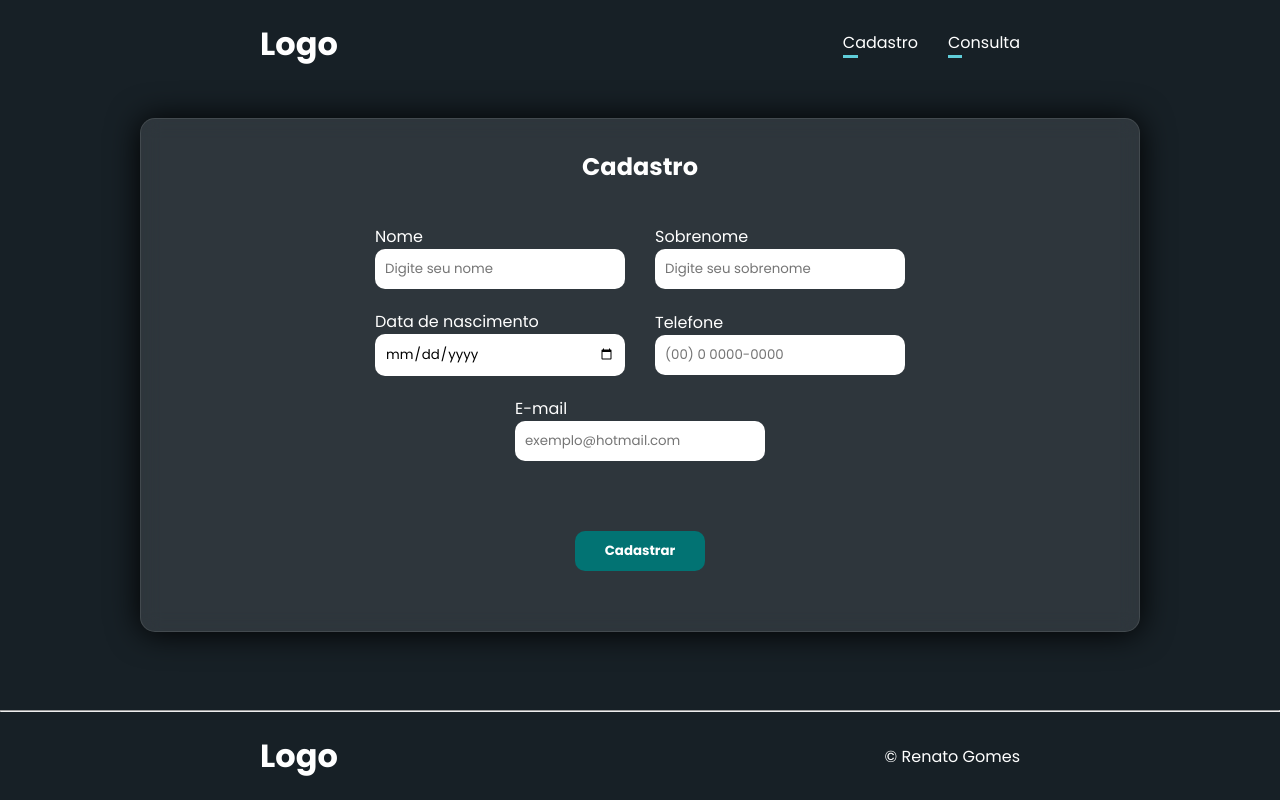
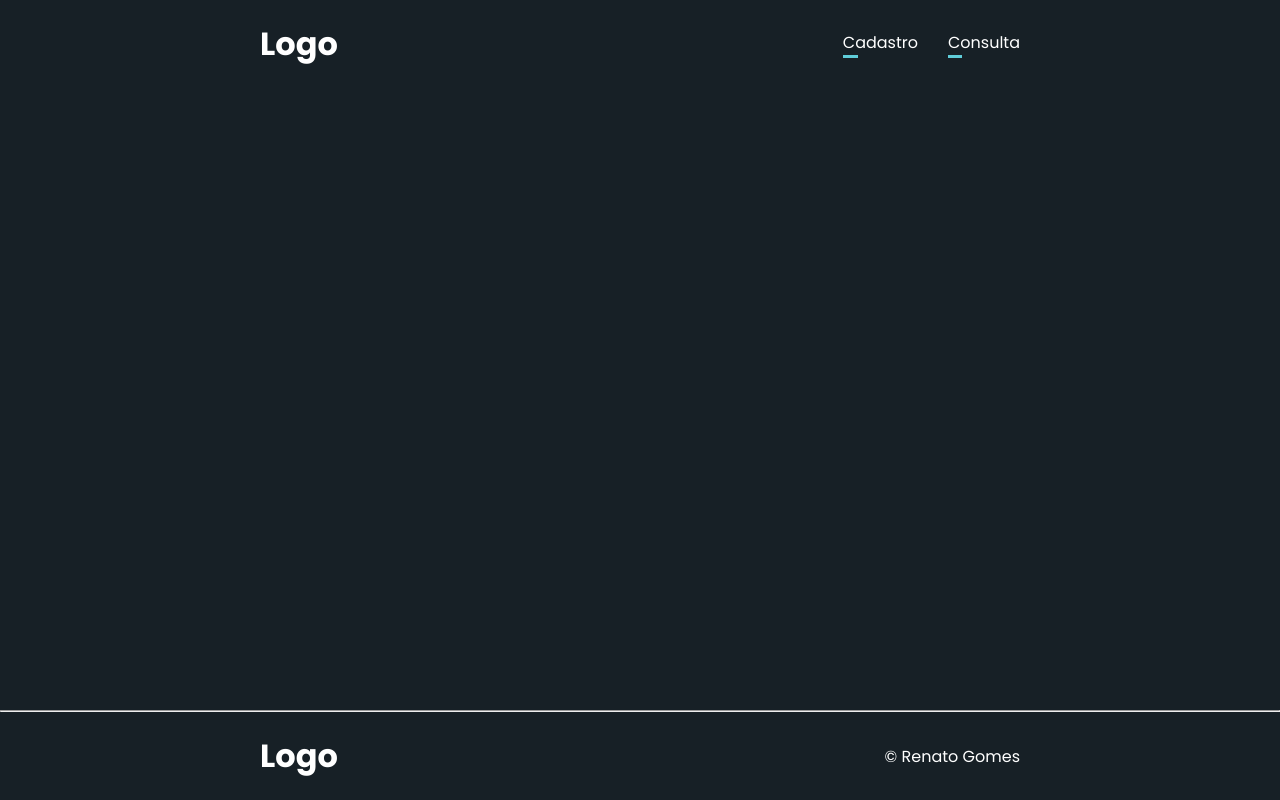
Before and after one commit to renatogomesf/Formulario, a React (Vite) app: page / in a window 1280 px wide. Built offline with nearby package versions, Linux system fonts and the light colour scheme.

Commit message:
correção

```diff
--- a/src/App.jsx
+++ b/src/App.jsx
@@ -45,7 +45,7 @@ function App() {
         <Header></Header>
         <main>
           <Routes className="main">
-            <Route path="/" element={<Formulario/>}/>
+            <Route path="/Formulario-MySQL" element={<Formulario/>}/>
             <Route path="/Consultar" element={<Consulta/>}/>
           </Routes>
         </main>
--- a/src/components/Header/Header.jsx
+++ b/src/components/Header/Header.jsx
@@ -9,7 +9,7 @@ export default function Header() {
                 <Wrapper>
                     <Logo>Logo</Logo>
                     <Ul>
-                        <Link className="link" to={"/"}>
+                        <Link className="link" to={"/Formulario-MySQL"}>
                             <Li>
                                 Cadastro
                                 <hr />
--- a/vite.config.js
+++ b/vite.config.js
@@ -4,5 +4,5 @@ import react from '@vitejs/plugin-react'
 // https://vitejs.dev/config/
 export default defineConfig({
   plugins: [react()],
-  base: "/"
+  base: "/Formulario-MySQL"
 })
```
